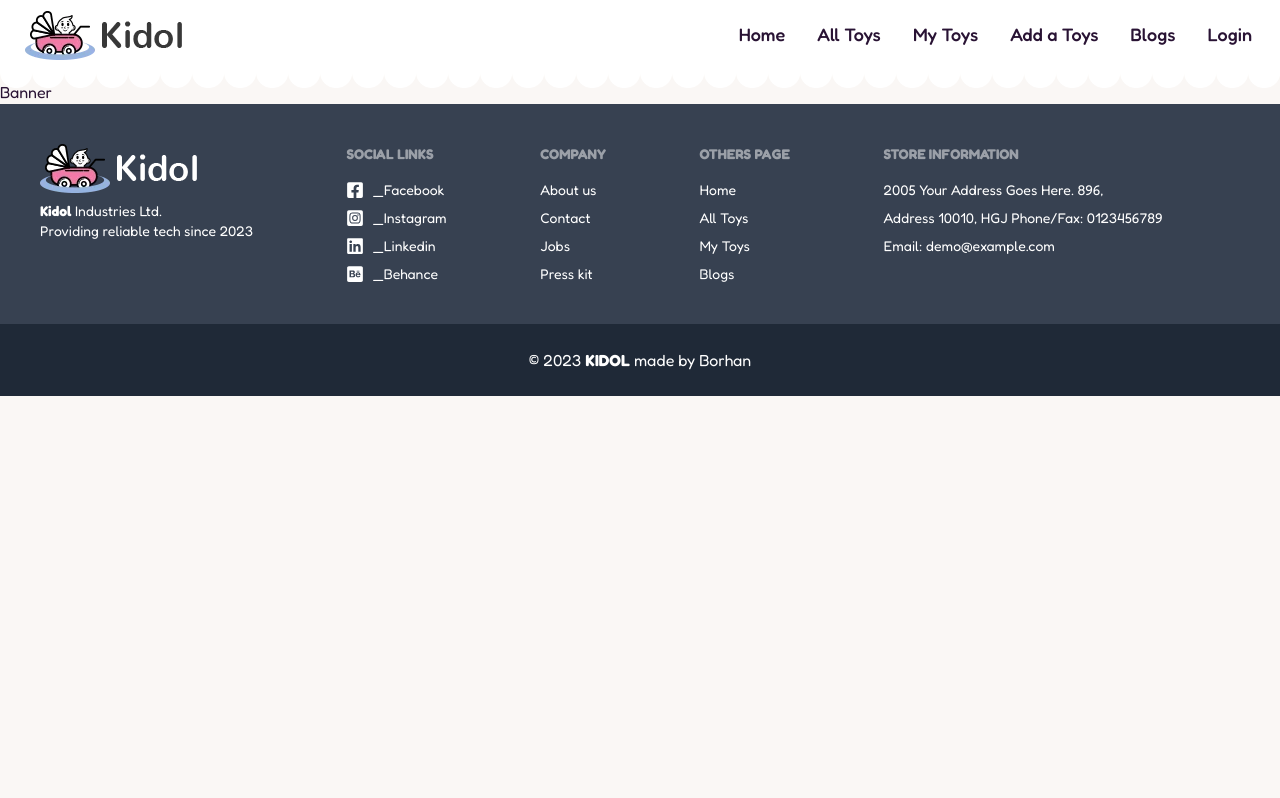
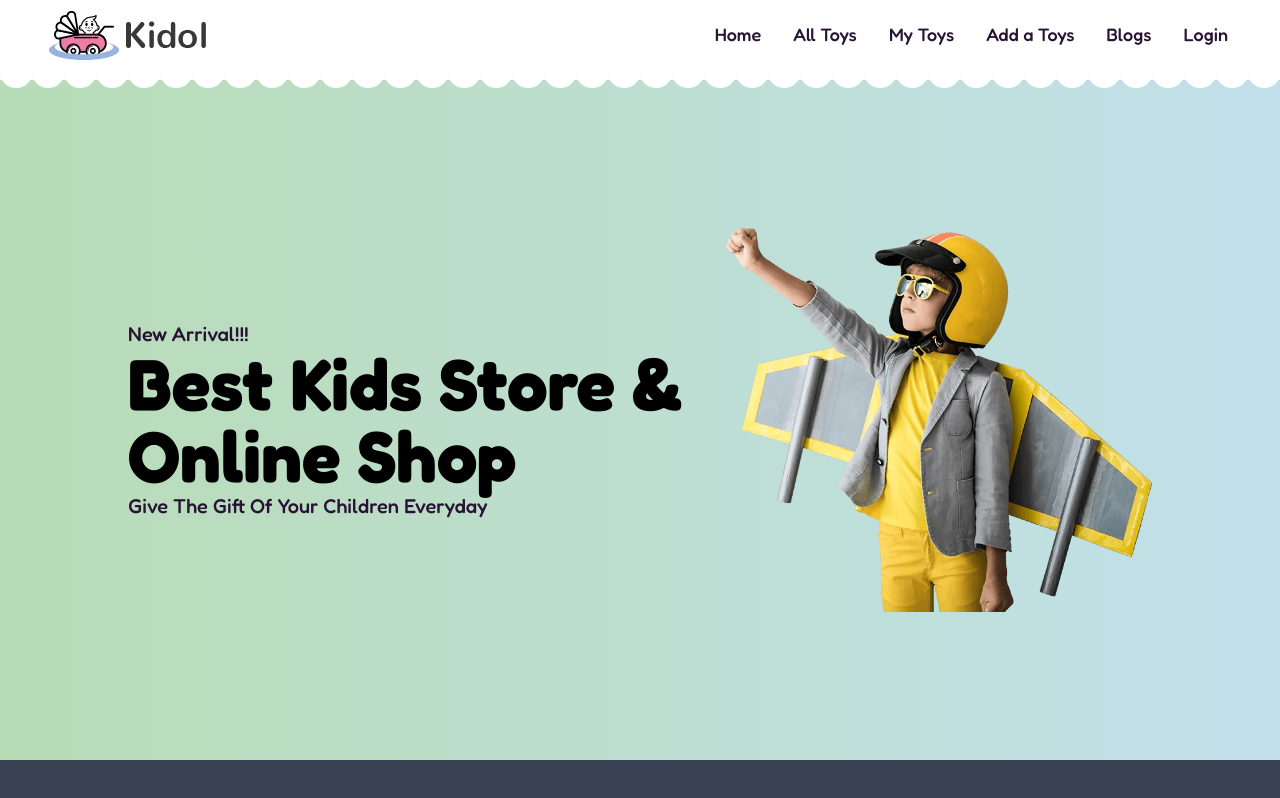
Before and after one commit to Md-Borhan/toy-marktet-place-client, a React (Vite) app: page / in a window 1280 px wide. Shown: the top 798 px of the page. Built offline with nearby package versions, Linux system fonts and the light colour scheme; no server answers.

Commit message:
footer added

```diff
--- a/src/Pages/Home/Banner/Banner.jsx
+++ b/src/Pages/Home/Banner/Banner.jsx
@@ -1,7 +1,21 @@
+import bannerImg from "../../../assets/bg/banner.png";
 const Banner = () => {
   return (
-    <div className="mt-3">
-      <h2>Banner</h2>
+    <div className="bg-gradient-to-r from-[#b8dcb6] to-[#c2e0eb]">
+      <div className=" w-full md:w-11/12 lg:w-4/5 mx-auto h-[calc(100vh-120px)] mt-3 md:flex items-center justify-center">
+        <div>
+          <p className="text-xl font-medium">New Arrival!!!</p>
+          <h2 className="text-7xl font-bold text-black ">
+            Best Kids Store & Online Shop
+          </h2>
+          <p className="text-xl font-medium">
+            Give The Gift Of Your Children Everyday
+          </p>
+        </div>
+        <div>
+          <img src={bannerImg} alt="" />
+        </div>
+      </div>
     </div>
   );
 };
--- /dev/null
+++ b/src/Pages/Home/Gallery/Gallery.jsx
@@ -0,0 +1,11 @@
+import React from "react";
+
+const Gallery = () => {
+  return (
+    <div>
+      <h2>Gallery</h2>
+    </div>
+  );
+};
+
+export default Gallery;
--- a/src/Pages/Share/Navbar/Navbar.jsx
+++ b/src/Pages/Share/Navbar/Navbar.jsx
@@ -9,7 +9,7 @@ const Navbar = () => {
   const { user } = useContext(AuthContext);
   return (
     <div className="">
-      <div className="navbar relative bg-white">
+      <div className="navbar relative px-4 md:px-8 bg-white">
         <div className="navbar-start">
           <Link className="btn btn-ghost normal-case text-xl">
             <img src={logo} alt="" />
```
